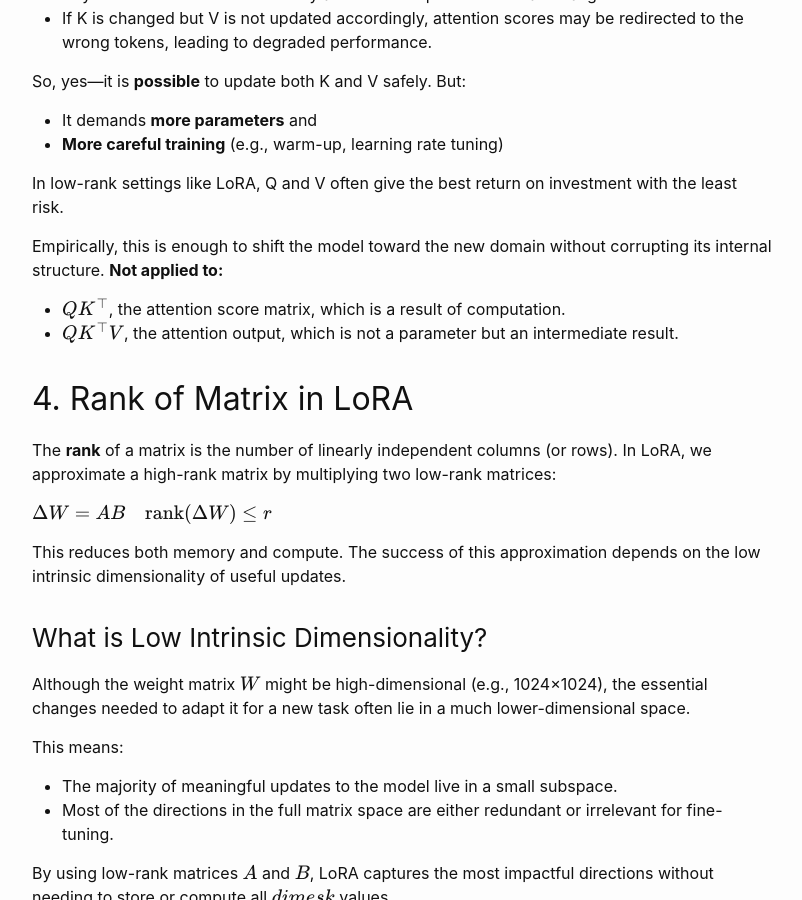
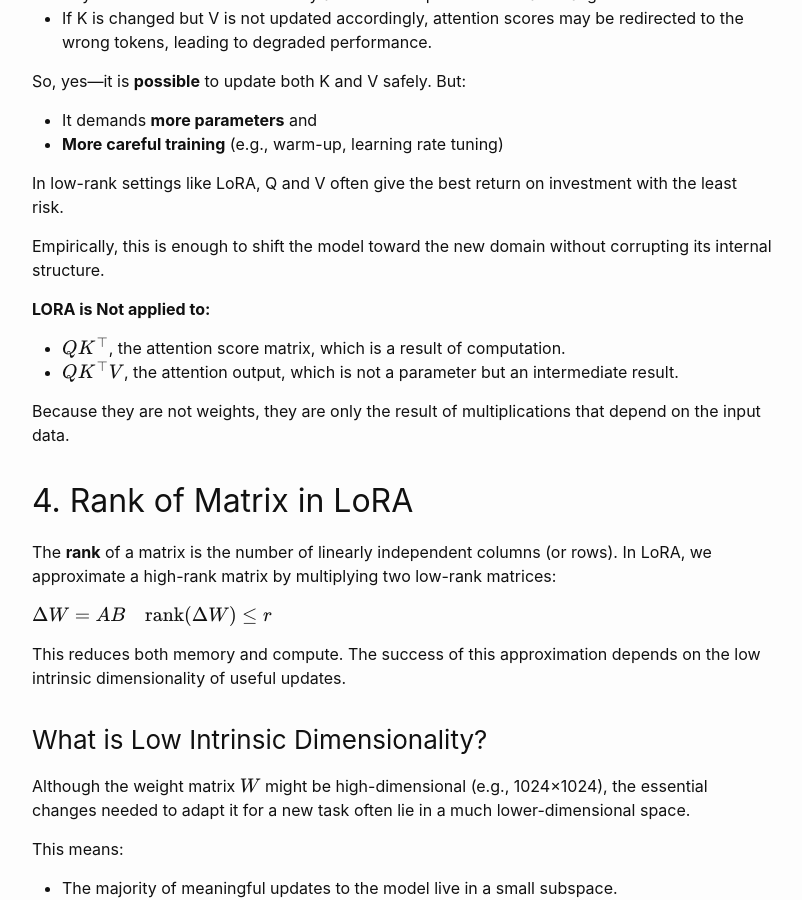
Before and after one commit to panaali/mseyfi.github.io, a Jekyll site: the page built from posts/LORA.md, in a window 1280 px wide and 900 px high, scrolled down 3527 px. Shown: the whole window, without its empty margins (238-1040 px from the left). Built offline with Jekyll 4.4.1, drawn with Linux system fonts in a browser that asks for light colours; our own code applies the rules of GitHub Pages for plain Markdown files.

Commit message:
Update LORA.md

```diff
--- a/posts/LORA.md
+++ b/posts/LORA.md
@@ -121,10 +121,13 @@ So, yes—it is **possible** to update both K and V safely. But:
 In low-rank settings like LoRA, Q and V often give the best return on investment with the least risk.
 
 Empirically, this is enough to shift the model toward the new domain without corrupting its internal structure.
-**Not applied to:**
+
+**LORA is Not applied to:**
 
 * $QK^\top$, the attention score matrix, which is a result of computation.
 * $QK^\top V$, the attention output, which is not a parameter but an intermediate result.
+
+Because they are not weights, they are only the result of multiplications that depend on the input data.
 
 ## 4. Rank of Matrix in LoRA
 
```
